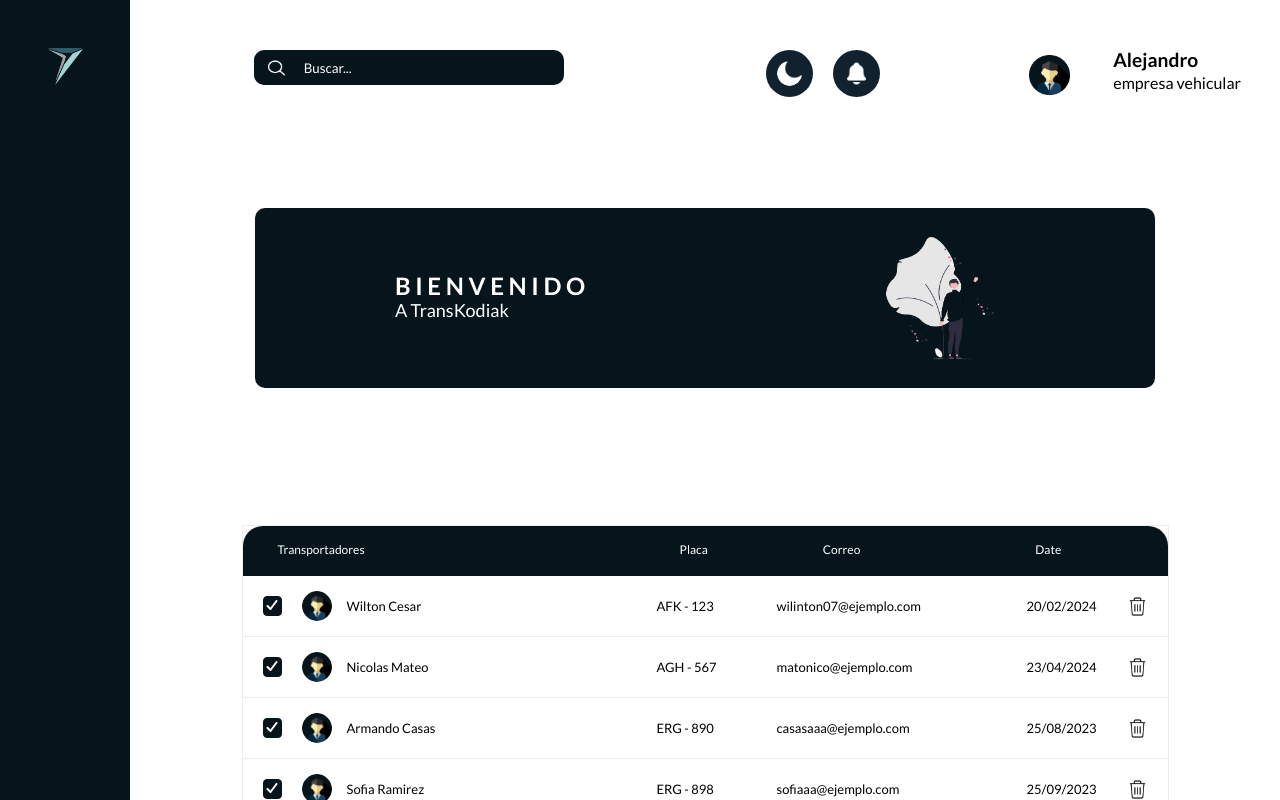
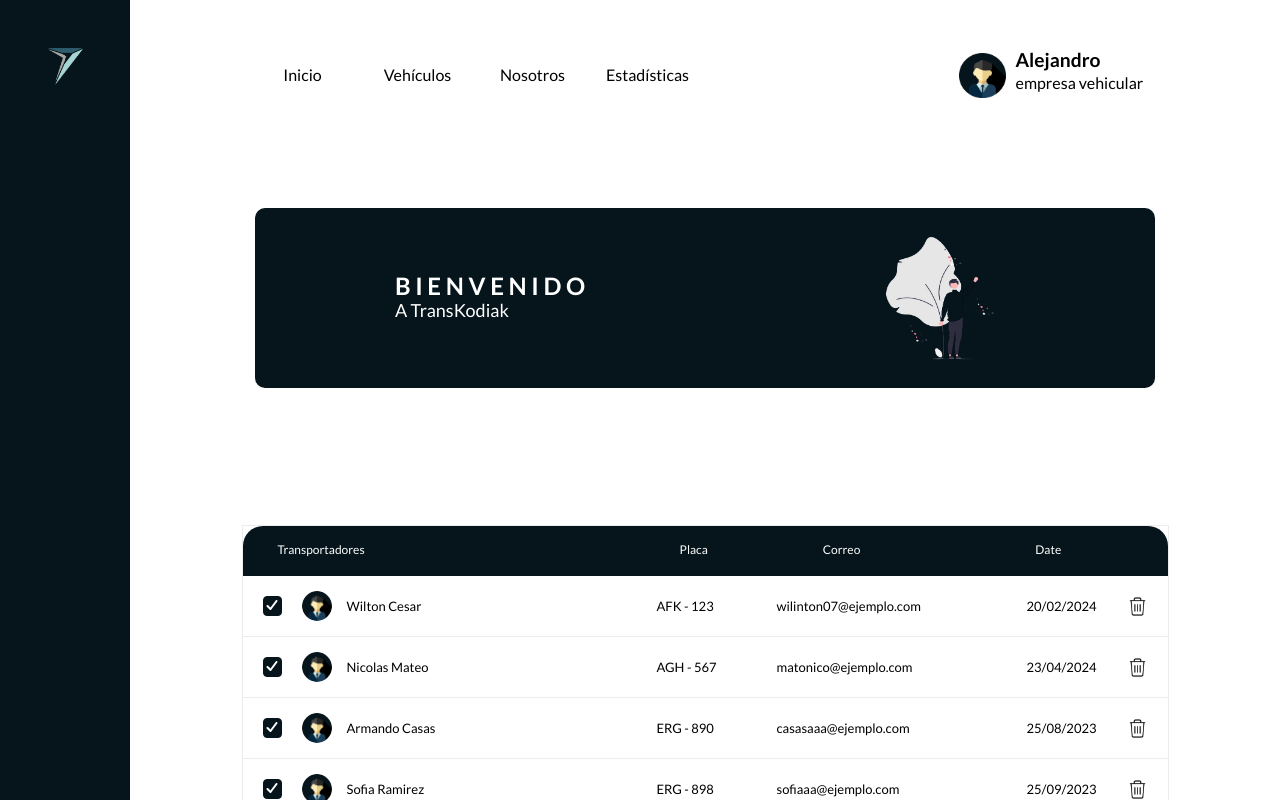
Before and after one commit to aalejandrozuleta/TransKodiak-Frontend, an Angular app: page /vehicleCompany in a window 1280 px wide. Shown: the top 800 px of the page. Built offline with nearby package versions, Linux system fonts and the light colour scheme.

Commit message:
feature/navBarVehicle Co-authored-by: Sofiaaa20

```diff
--- a/src/shared/components/atoms/image-user-company/image-user-company.component.scss
+++ b/src/shared/components/atoms/image-user-company/image-user-company.component.scss
@@ -4,13 +4,13 @@
 #blockUserImg {
   @extend %totalSize;
   @extend %flexCenter;
+  justify-content: flex-end;
 
   img {
-    width: 20%;
-    height: 80%;
+    width: 15%;
+    height: 90%;
     object-fit: fill;
-    margin: 0 auto;
     border-radius: 10px;
-    padding-left: 80px;
+    padding-right: 10px;
   }
 }
--- /dev/null
+++ b/src/shared/components/organisms/header-vehicle-company/header-vehicle-company.component.html
@@ -0,0 +1,7 @@
+<nav id="navBar">
+  <ul id="menu">
+    <li class="listMenu" *ngFor="let item of optionsMenu">
+      <a [href]="item.link">{{ item.name }}</a>
+    </li>
+  </ul>
+</nav>
--- /dev/null
+++ b/src/shared/components/organisms/header-vehicle-company/header-vehicle-company.component.scss
@@ -0,0 +1,49 @@
+@import "inherence/_totalSize";
+@import "inherence/_gridCenter";
+@import "colors/_navegationColor";
+
+#navBar {
+  @extend %totalSize;
+  #menu {
+    @extend %totalSize;
+    display: grid;
+    grid-template-columns: repeat(4, 20%);
+    justify-content: end;
+
+    .listMenu {
+      @extend %gridCenter;
+      a {
+        text-decoration: none;
+        color: map-get($nav, "btnColor");
+        position: relative;
+        background: none;
+        transition-timing-function: cubic-bezier(0.25, 0.8, 0.25, 1);
+        transition-duration: 400ms;
+        transition-property: color;
+
+        &:focus,
+        &:hover {
+          color: #1A517C;
+        }
+
+        &:focus:after,
+        &:hover:after {
+          width: 100%;
+          left: 0%;
+        }
+
+        &:after {
+          content: "";
+          pointer-events: none;
+          bottom: -2px;
+          left: 50%;
+          position: absolute;
+          width: 0%;
+          height: 2px;
+          background-color: #1A517C;
+          transition: width, left, cubic-bezier(0.25, 0.8, 0.25, 1), 400ms;
+        }
+      }
+    }
+  }
+}
--- /dev/null
+++ b/src/shared/components/organisms/header-vehicle-company/header-vehicle-company.component.ts
@@ -0,0 +1,31 @@
+import { CommonModule } from '@angular/common';
+import { Component } from '@angular/core';
+import { MenuItem } from '@models/menu-item';
+
+@Component({
+  selector: 'app-header-vehicle-company',
+  standalone: true,
+  imports: [CommonModule],
+  templateUrl: './header-vehicle-company.component.html',
+  styleUrl: './header-vehicle-company.component.scss',
+})
+export class HeaderVehicleCompanyComponent {
+  optionsMenu: MenuItem[] = [
+    {
+      name: 'Inicio',
+      link: '/',
+    },
+    {
+      name: 'Vehículos',
+      link: '/vehicle',
+    },
+    {
+      name: 'Nosotros',
+      link: '/about',
+    },
+    {
+      name: 'Estadísticas',
+      link: '/statistic',
+    },
+  ];
+}
--- a/src/shared/components/templates/nav-bar-vehicle-company/nav-bar-vehicle-company.component.html
+++ b/src/shared/components/templates/nav-bar-vehicle-company/nav-bar-vehicle-company.component.html
@@ -1,5 +1,4 @@
 <nav id="navBarVehicle">
-  <app-block-search-bar-company></app-block-search-bar-company>
-  <app-btn-options-nav-vehicle></app-btn-options-nav-vehicle>
+  <app-header-vehicle-company></app-header-vehicle-company>
   <app-information-user-nav-vehicle></app-information-user-nav-vehicle>
 </nav>
--- a/src/shared/components/templates/nav-bar-vehicle-company/nav-bar-vehicle-company.component.scss
+++ b/src/shared/components/templates/nav-bar-vehicle-company/nav-bar-vehicle-company.component.scss
@@ -1,7 +1,6 @@
 #navBarVehicle {
   display: grid;
-  place-content: center;
-  grid-template-columns: 45% 20% 30%;
+  grid-template-columns: 50% 45%;
   grid-template-rows: 50px;
   margin-top: 50px;
 }
--- a/src/shared/components/templates/nav-bar-vehicle-company/nav-bar-vehicle-company.component.ts
+++ b/src/shared/components/templates/nav-bar-vehicle-company/nav-bar-vehicle-company.component.ts
@@ -1,16 +1,14 @@
 import { Component } from '@angular/core';
-import { BlockSearchBarCompanyComponent } from '@molecules/block-search-bar-company/block-search-bar-company.component';
-import { BtnOptionsNavVehicleComponent } from '@molecules/btn-options-nav-vehicle/btn-options-nav-vehicle.component';
 import { InformationUserNavVehicleComponent } from '@molecules/information-user-nav-vehicle/information-user-nav-vehicle.component';
+import { HeaderVehicleCompanyComponent } from '@organisms/header-vehicle-company/header-vehicle-company.component';
 
 
 @Component({
   selector: 'app-nav-bar-vehicle-company',
   standalone: true,
   imports: [
-    BlockSearchBarCompanyComponent,
     InformationUserNavVehicleComponent,
-    BtnOptionsNavVehicleComponent
+    HeaderVehicleCompanyComponent
   ],
   templateUrl: './nav-bar-vehicle-company.component.html',
   styleUrl: './nav-bar-vehicle-company.component.scss',
```
Also changed, not shown: 1 other file (tests, documents, lock files or other folders).
